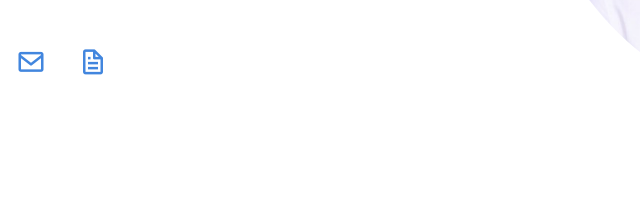
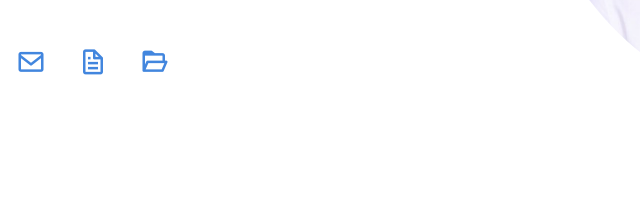
Before and after one commit to Niranjan-K-S/Portfolio, a plain HTML site: page index.html in a window 1280 px wide. Shown: the part 414-615 px from the top of the page, 174-814 px from the left. Drawn offline with nearby package versions, Linux system fonts and the light colour scheme.

Commit message:
Update index.html

```diff
--- a/index.html
+++ b/index.html
@@ -52,6 +52,7 @@
                     <a href="https://www.linkedin.com/in/niranjanks088/" class="home__social-icon"><i class="bx bxl-linkedin" ></i> </a>
                     <a href="mailto:ks.niranjan@outlook.com" class="home__social-icon"><i class="bx bx-envelope"></i></a>
                     <a href="NIRANJAN K S _CV.pdf" class="home__social-icon"><i class="bx bx-file"></i></a>
+                    <a href="Understanding Sales & Marketing_Niranjan K S" class="home__social-icon"><i class="bx bx-folder-open"></i></a>
 
 
                 </div>
```
